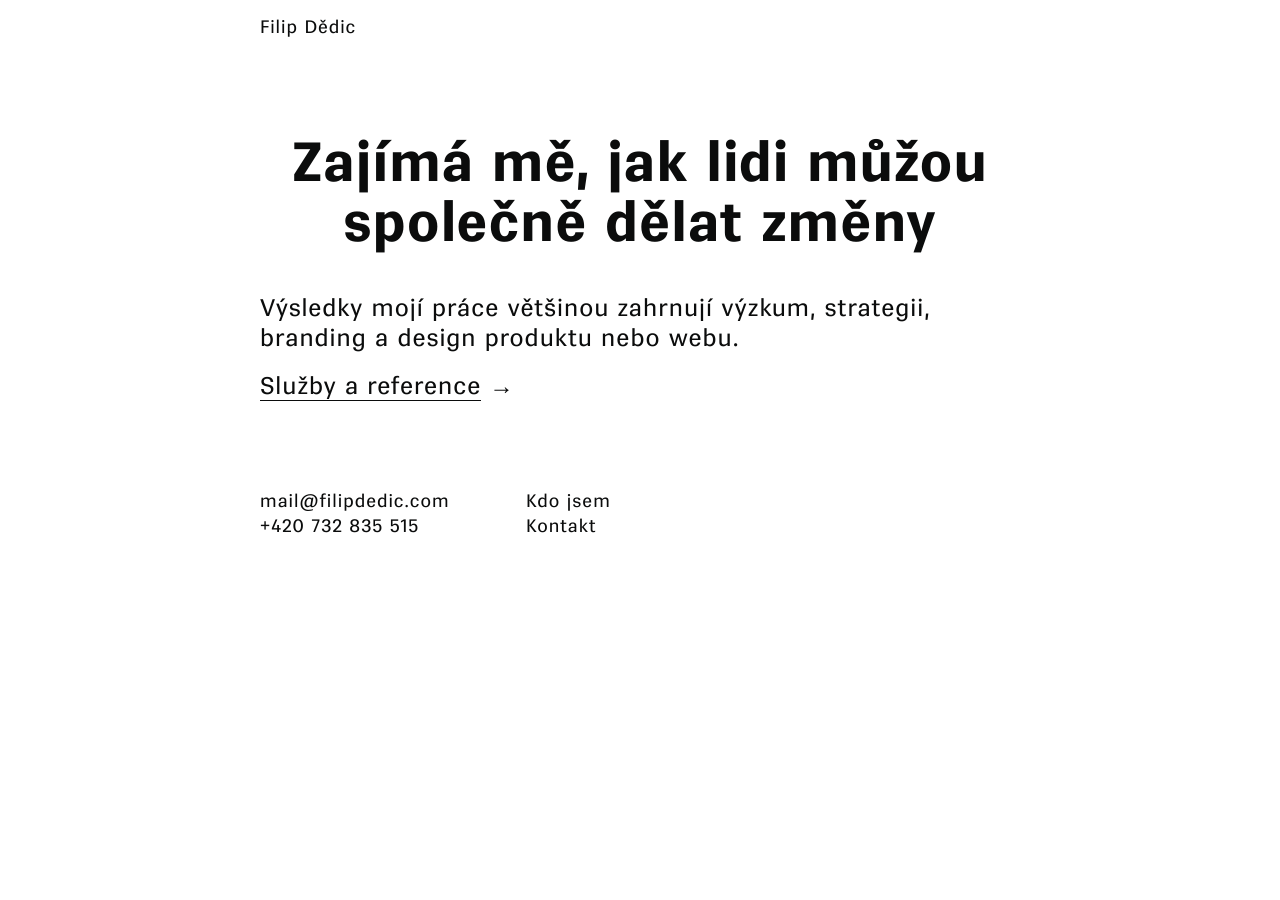
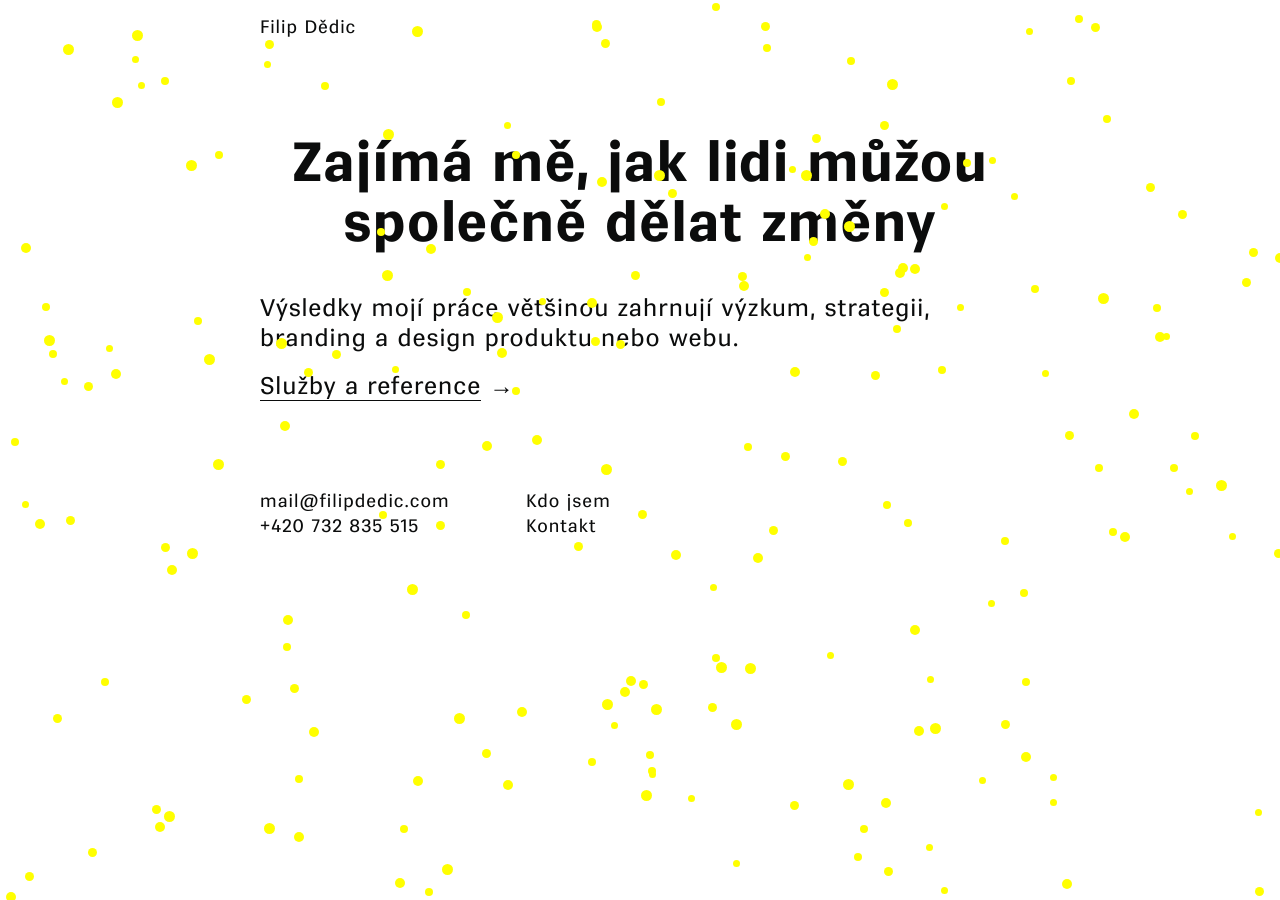
Before and after one commit to fdedic/fdedic.github.io, a Jekyll site: the page built from index.md, in a window 1280 px wide. Built offline with Jekyll 4.4.1, drawn with Linux system fonts in a browser that asks for light colours; nearby versions of some CDN libraries.

Commit message:
Update base.css

```diff
--- a/assets/css/base.css
+++ b/assets/css/base.css
@@ -27,6 +27,7 @@ line-height: 25px;
 text-transform: none;
 color: #0b0c0c;
 word-spacing: 0;
+background-color: #fff;
 height: 100vh;
 width: 100%;
 position: relative;
@@ -1013,7 +1014,7 @@ margin-bottom: 40px;
 }
 
 .box {
-  background-color: #yellow;
+  background-color: yellow;
   position: fixed;
   border-radius: 50%;
 	}
```
